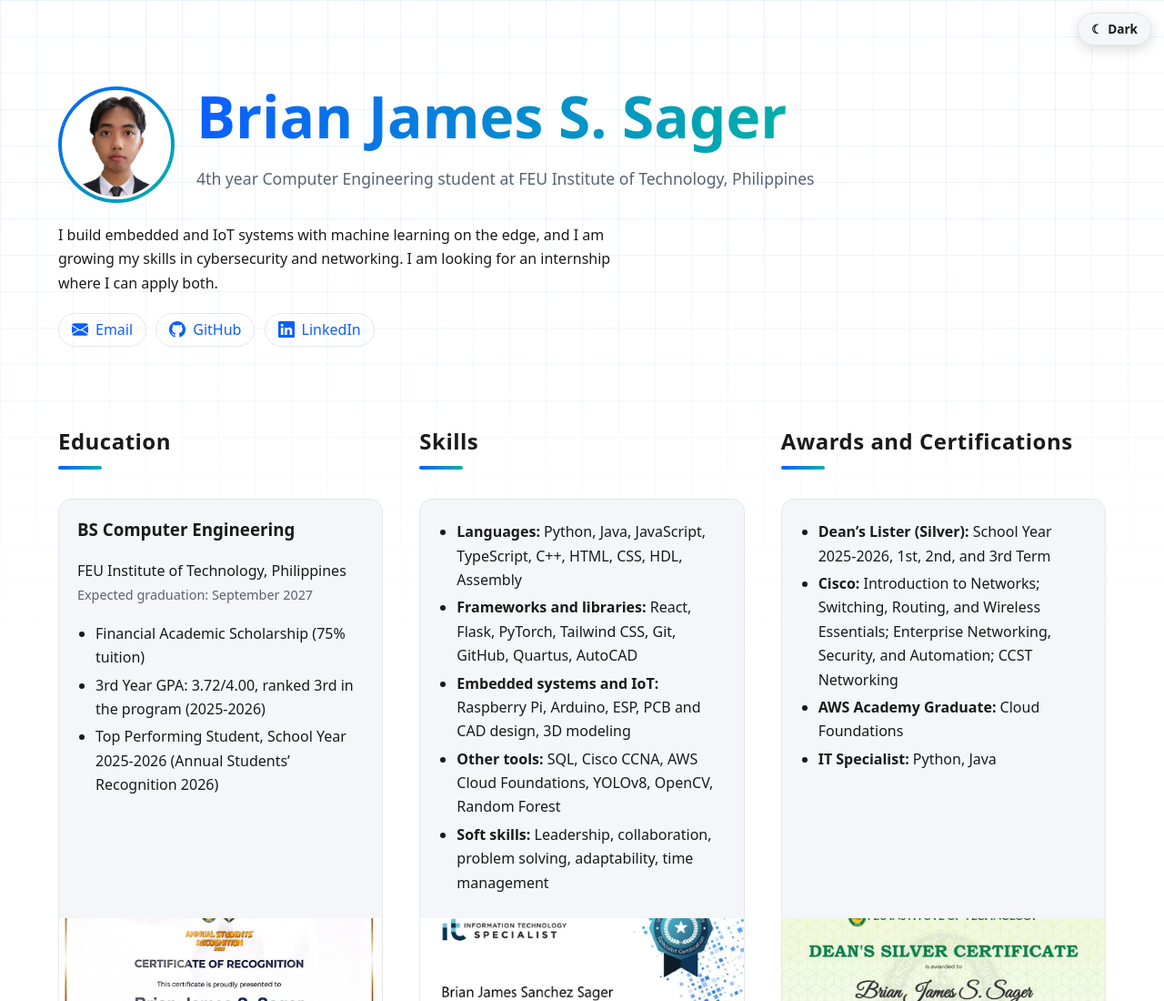
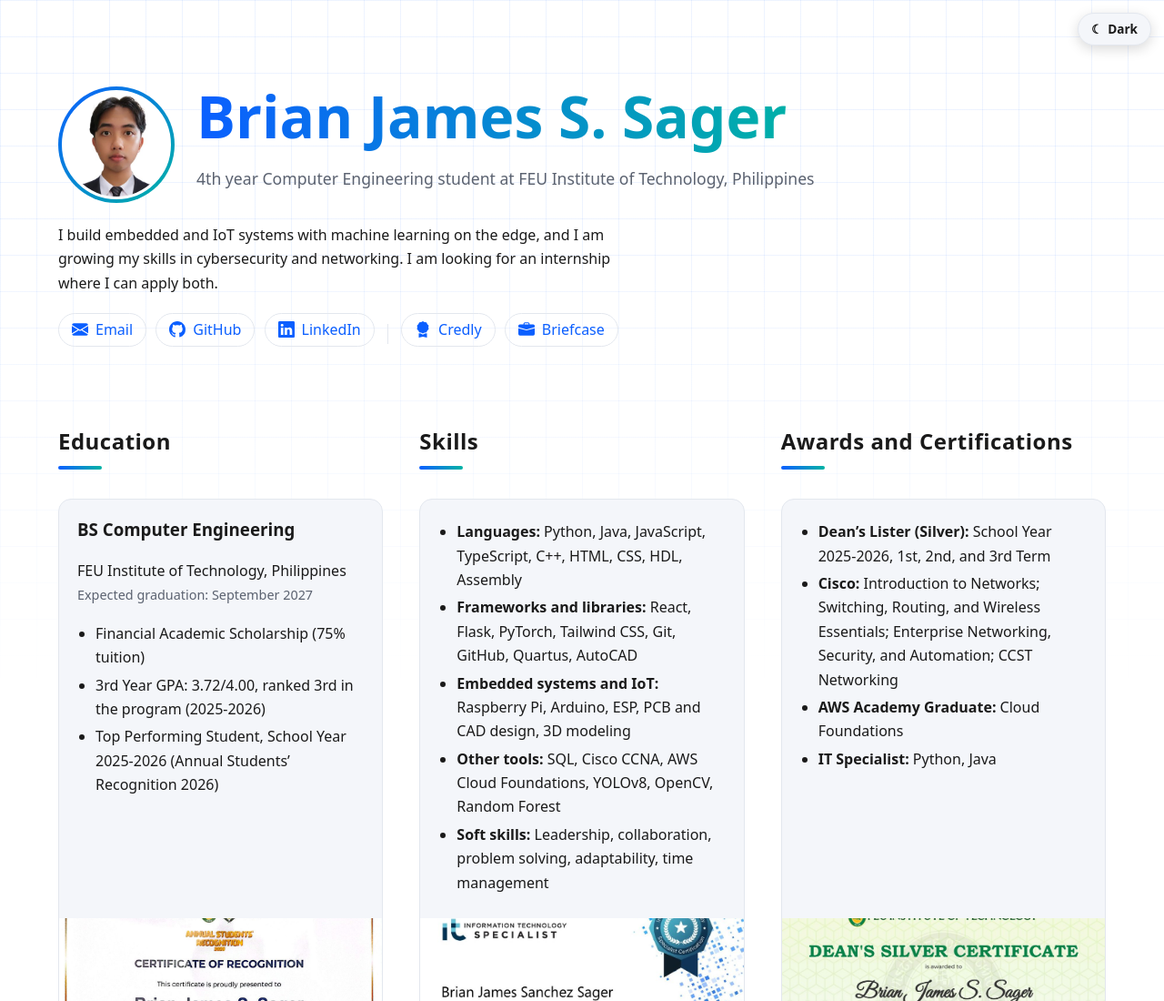
Before and after one commit to briansager/briansager.github.io, a plain HTML site: page index.html in a window 1280 px wide. Shown: the top 1100 px of the page at 91% size. Drawn offline with Linux system fonts and the light colour scheme.

Commit message:
Add header links and separator in index.html

```diff
--- a/index.html
+++ b/index.html
@@ -34,6 +34,8 @@
     header p a { display:inline-block; border:1px solid var(--border); border-radius:999px; padding:4px 14px; margin:4px 6px 4px 0; }
     header p a:hover { background:var(--card); text-decoration:none; }
     header p a { display:inline-flex; align-items:center; gap:8px; }
+    .link-sep { display:inline-block; width:1px; height:22px; background:var(--border); margin:0 10px 0 4px; vertical-align:middle; }
+    @media (max-width:700px) { .link-sep { display:none; } }
     .ico { flex:none; }
     .connect-grid { display:grid; grid-template-columns:repeat(3,1fr); gap:16px; }
     .qr-card { display:flex; flex-direction:column; align-items:center; text-align:center; gap:10px; background:var(--card); border:1px solid var(--border); border-radius:14px; padding:18px 16px; color:var(--fg); transition:transform .2s ease, box-shadow .2s ease; }
@@ -165,10 +167,13 @@
       </div>
     </div>
     <p>I build embedded and IoT systems with machine learning on the edge, and I am growing my skills in cybersecurity and networking. I am looking for an internship where I can apply both.</p>
-    <p>
+    <p class="header-links">
       <a href="mailto:brianjames.sager@gmail.com"><svg class="ico" viewBox="0 0 16 16" width="18" height="18" fill="currentColor" aria-hidden="true"><path d="M.05 3.555A2 2 0 0 1 2 2h12a2 2 0 0 1 1.95 1.555L8 8.414zM0 4.697v7.104l5.803-3.558zM6.761 8.83l-6.57 4.027A2 2 0 0 0 2 14h12a2 2 0 0 0 1.808-1.144l-6.57-4.027L8 9.586zm3.436-.586L16 11.801V4.697z"/></svg>Email</a>
       <a href="https://github.com/briansager"><svg class="ico" viewBox="0 0 16 16" width="18" height="18" fill="currentColor" aria-hidden="true"><path d="M8 0C3.58 0 0 3.58 0 8c0 3.54 2.29 6.53 5.47 7.59.4.07.55-.17.55-.38 0-.19-.01-.82-.01-1.49-2.01.37-2.53-.49-2.69-.94-.09-.23-.48-.94-.82-1.13-.28-.15-.68-.52-.01-.53.63-.01 1.08.58 1.23.82.72 1.21 1.87.87 2.33.66.07-.52.28-.87.51-1.07-1.78-.2-3.64-.89-3.64-3.95 0-.87.31-1.59.82-2.15-.08-.2-.36-1.02.08-2.12 0 0 .67-.21 2.2.82.64-.18 1.32-.27 2-.27s1.36.09 2 .27c1.53-1.04 2.2-.82 2.2-.82.44 1.1.16 1.92.08 2.12.51.56.82 1.27.82 2.15 0 3.07-1.87 3.75-3.65 3.95.29.25.54.73.54 1.48 0 1.07-.01 1.93-.01 2.2 0 .21.15.46.55.38A8.01 8.01 0 0 0 16 8c0-4.42-3.58-8-8-8"/></svg>GitHub</a>
       <a href="https://www.linkedin.com/in/brianjamessager/"><svg class="ico" viewBox="0 0 16 16" width="18" height="18" fill="currentColor" aria-hidden="true"><path d="M0 1.146C0 .513.526 0 1.175 0h13.65C15.474 0 16 .513 16 1.146v13.708c0 .633-.526 1.146-1.175 1.146H1.175C.526 16 0 15.487 0 14.854zm4.943 12.248V6.169H2.542v7.225zm-1.2-8.212c.837 0 1.358-.554 1.358-1.248-.015-.709-.52-1.248-1.342-1.248S2.4 3.226 2.4 3.934c0 .694.521 1.248 1.327 1.248zm4.908 8.212V9.359c0-.216.016-.432.08-.586.173-.431.568-.878 1.232-.878.869 0 1.216.662 1.216 1.634v3.865h2.401V9.25c0-2.22-1.184-3.252-2.764-3.252-1.274 0-1.845.7-2.165 1.193v.025h-.016l.016-.025V6.169h-2.4c.03.678 0 7.225 0 7.225z"/></svg>LinkedIn</a>
+      <span class="link-sep" aria-hidden="true"></span>
+      <a href="https://www.credly.com/users/brian-james-sager" target="_blank" rel="noopener"><svg class="ico" viewBox="0 0 16 16" width="18" height="18" fill="currentColor" aria-hidden="true"><path d="m8 0 1.669.864 1.858.282.842 1.68 1.337 1.32L13.4 6l.306 1.854-1.337 1.32-.842 1.68-1.858.282L8 12l-1.669-.864-1.858-.282-.842-1.68-1.337-1.32L2.6 6l-.306-1.854 1.337-1.32.842-1.68L6.331.864z"/><path d="M4 11.794V16l4-1 4 1v-4.206l-2.018.306L8 13.126 6.018 12.1z"/></svg>Credly</a>
+      <a href="https://paraverse.feutech.edu.ph/briefcase/profile/706113202T" target="_blank" rel="noopener"><svg class="ico" viewBox="0 0 16 16" width="18" height="18" fill="currentColor" aria-hidden="true"><path d="M6.5 1A1.5 1.5 0 0 0 5 2.5V3H1.5A1.5 1.5 0 0 0 0 4.5v1.384l7.614 2.03a1.5 1.5 0 0 0 .772 0L16 5.884V4.5A1.5 1.5 0 0 0 14.5 3H11v-.5A1.5 1.5 0 0 0 9.5 1zm0 1h3a.5.5 0 0 1 .5.5V3H6v-.5a.5.5 0 0 1 .5-.5M0 12.5A1.5 1.5 0 0 0 1.5 14h13a1.5 1.5 0 0 0 1.5-1.5V6.85L8.129 8.947a.5.5 0 0 1-.258 0L0 6.85z"/></svg>Briefcase</a>
     </p>
   </header>
 
```
